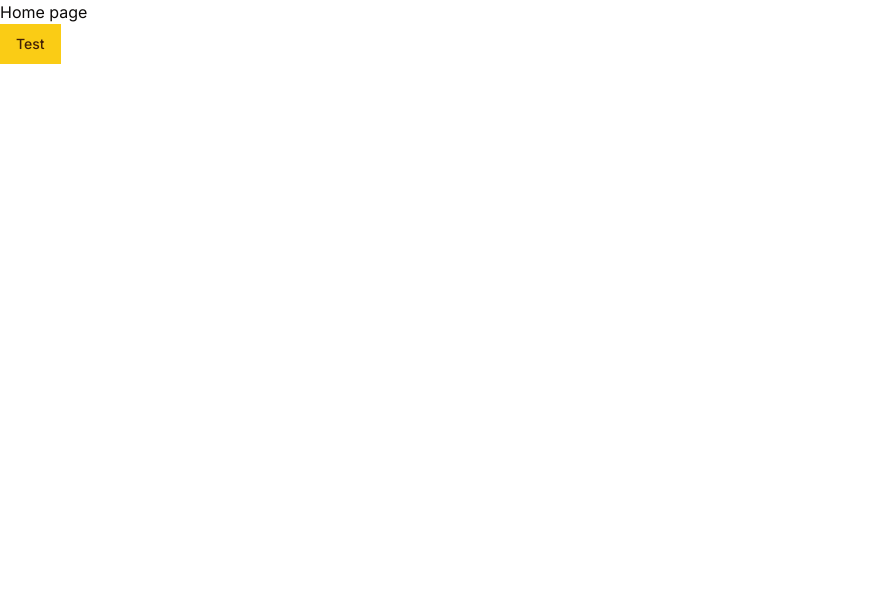
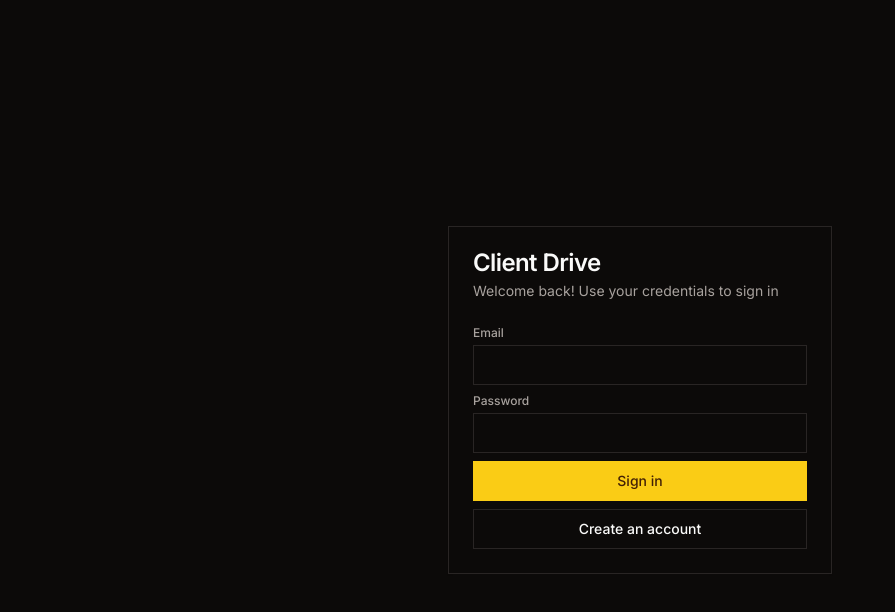
Before and after one commit to johnvilela/client-drive, a Next.js app: page / in a window 1280 px wide. Shown: the top 612 px of the page, without its empty margins (0-895 px from the left). Built offline with nearby package versions, Linux system fonts and the light colour scheme.

Commit message:
feat: add login page visual

```diff
--- a/src/app/layout.tsx
+++ b/src/app/layout.tsx
@@ -22,7 +22,7 @@ export default function RootLayout({
     <html lang="en">
       <body
         className={classHelper(
-          'min-h-screen bg-background font-sans antialiased',
+          'min-h-screen flex bg-background font-sans antialiased dark',
           fontSans.variable,
         )}
       >
--- a/src/app/page.tsx
+++ b/src/app/page.tsx
@@ -1,10 +1,35 @@
 import { Button } from '@/components/ui/button';
+import {
+  Card,
+  CardContent,
+  CardDescription,
+  CardHeader,
+  CardTitle,
+} from '@/components/ui/card';
+import { Input } from '@/components/ui/input';
+import Link from 'next/link';
 
 export default function Home() {
   return (
-    <>
-      <h1>Home page</h1>
-      <Button>Test</Button>
-    </>
+    <main className="flex-1 grid place-items-center">
+      <Card className="max-w-sm w-full">
+        <CardHeader>
+          <CardTitle>Client Drive</CardTitle>
+          <CardDescription>
+            Welcome back! Use your credentials to sign in
+          </CardDescription>
+        </CardHeader>
+        <CardContent>
+          <form className="flex flex-col gap-2">
+            <Input label="Email" type="email" />
+            <Input label="Password" type="password" />
+            <Button type="submit">Sign in</Button>
+            <Button variant="outline" asChild>
+              <Link href="/sign-up">Create an account</Link>
+            </Button>
+          </form>
+        </CardContent>
+      </Card>
+    </main>
   );
 }
--- a/src/components/ui/input.tsx
+++ b/src/components/ui/input.tsx
@@ -13,7 +13,7 @@ const Input = React.forwardRef<HTMLInputElement, InputProps>(
     return (
       <div>
         {label && (
-          <label className="block text-xs font-medium text-muted-foreground">
+          <label className="block text-xs font-medium text-muted-foreground mb-1">
             {label}
           </label>
         )}
@@ -21,6 +21,7 @@ const Input = React.forwardRef<HTMLInputElement, InputProps>(
           type={type}
           className={classHelper(
             'flex h-10 w-full rounded-md border border-input bg-background px-3 py-2 text-sm ring-offset-background file:border-0 file:bg-transparent file:text-sm file:font-medium placeholder:text-muted-foreground focus-visible:outline-none focus-visible:ring-2 focus-visible:ring-ring focus-visible:ring-offset-0 disabled:cursor-not-allowed disabled:opacity-50',
+            { 'ring-red-600 ring-2': !!error },
             className,
           )}
           ref={ref}
```
